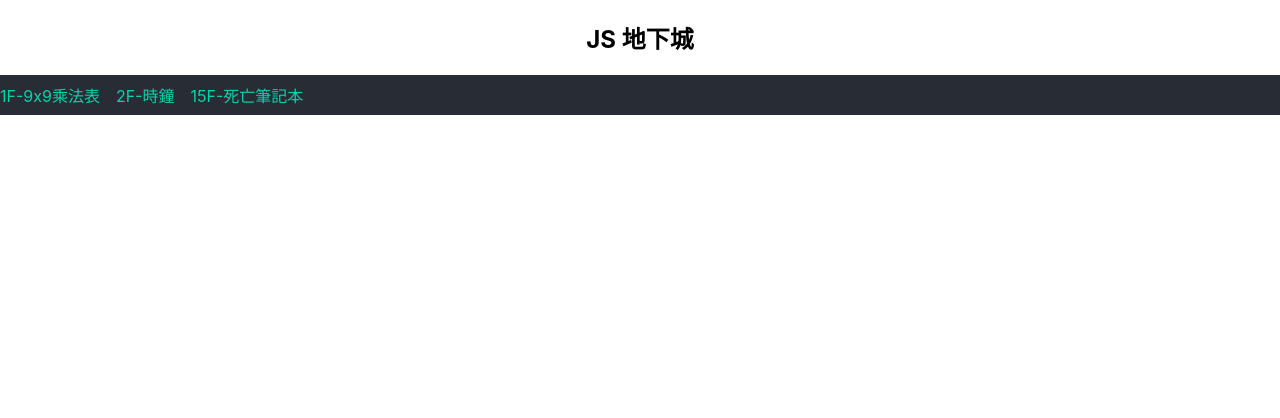
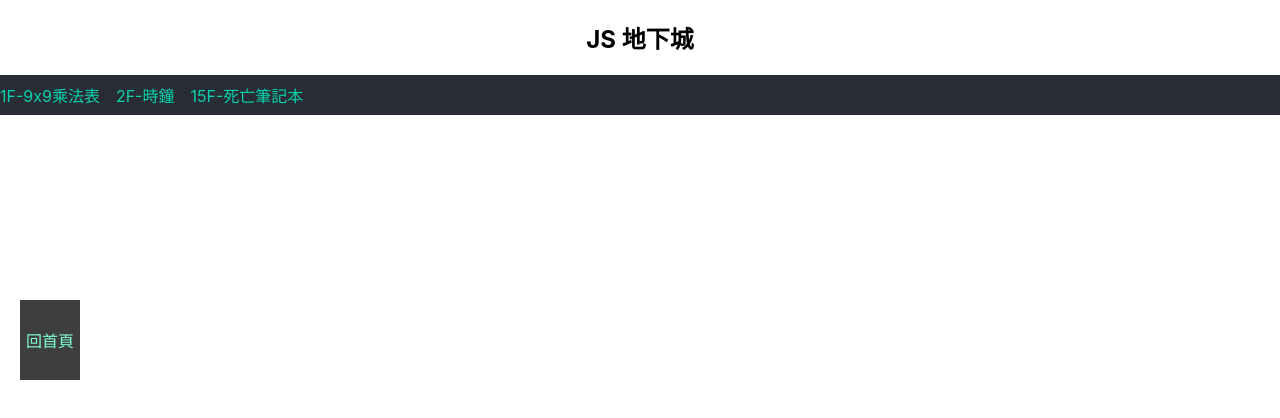
Before and after one commit to Yang-025/js-underground, a React (Create React App) app in the folder js-underground-app/: page / in a window 1280 px wide. Shown: the top 418 px of the page. Built offline with nearby package versions, Linux system fonts and the light colour scheme.

Commit message:
加個回首頁的按鈕

```diff
--- a/js-underground-app/src/App.tsx
+++ b/js-underground-app/src/App.tsx
@@ -1,6 +1,7 @@
 import React from 'react';
 import { BrowserRouter as Router, Switch, Route, Link } from "react-router-dom";
 
+import GoHome from './components/GoHome';
 import LandingPage from './LandingPage';
 import APP1F from './APP1F';
 import APP15F from './APP15F';
@@ -11,6 +12,7 @@ const App: React.FC = () => {
     <div className="App">
       <Router>
         <div>
+          <GoHome />
           <div className="main">
             {/* A <Switch> looks through its children <Route>s and
             renders the first one that matches the current URL. */}
--- /dev/null
+++ b/js-underground-app/src/components/GoHome/GoHome.scss
@@ -0,0 +1,25 @@
+.go-home {
+  position: fixed;
+  top: 300px;
+  left: 20px;
+  cursor: pointer;
+
+  &__btn {
+    /* reset button style */
+    border: none;
+    margin: 0;
+    padding: 0;
+    width: auto;
+    overflow: visible;
+    background: transparent;
+    color: inherit;
+    font: inherit;
+    line-height: normal;
+    /* reset button style */
+
+    width: 60px;
+    height: 80px;
+    color: aquamarine;
+    background-color: #3e3e3e;
+  }
+}
--- /dev/null
+++ b/js-underground-app/src/components/GoHome/index.tsx
@@ -0,0 +1,13 @@
+import React from 'react';
+import { Link } from "react-router-dom";
+
+import './GoHome.scss';
+
+
+const GoHome: React.FC = () => {
+  return (
+    <div className="go-home"><Link to="/"><button className="go-home__btn">回首頁</button></Link></div>
+  );
+}
+
+export default GoHome;
```
